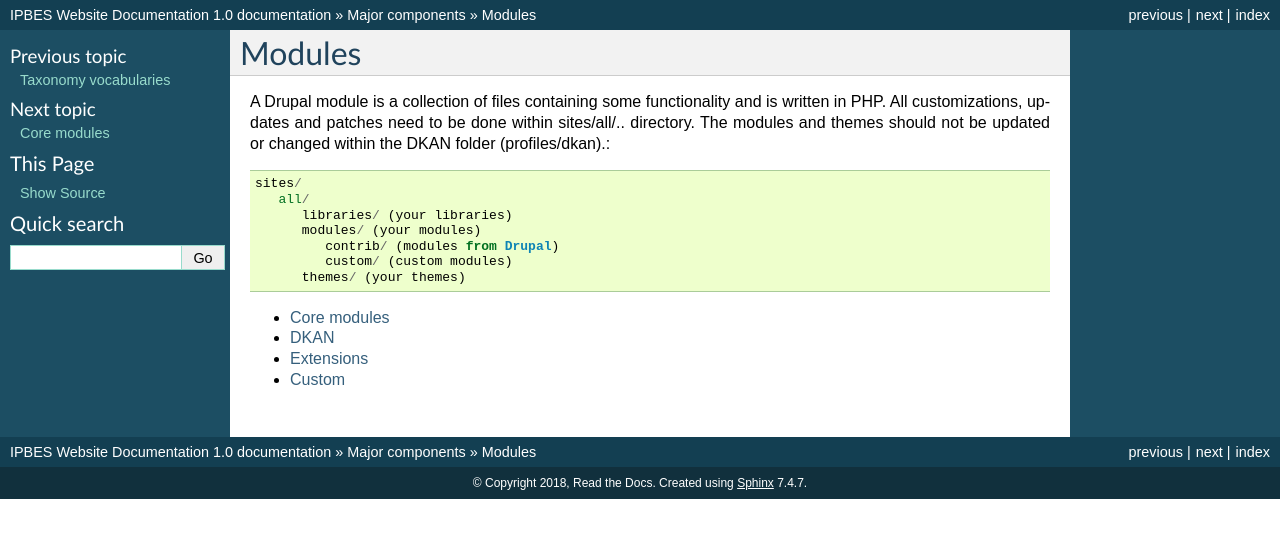
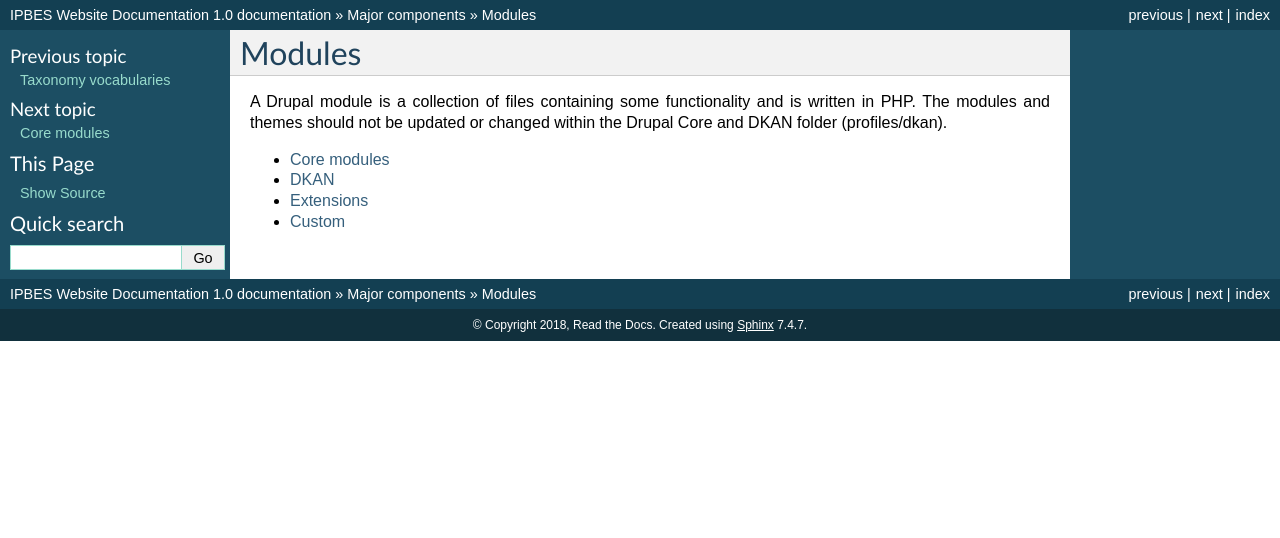
Before and after one commit to ipbes/ipbeswebdocs, a Sphinx documentation site: the page built from docs/components/modules/index.rst, in a window 1280 px wide. Shown: the top 538 px of the page. Built offline with Sphinx 7.4.7, drawn with Linux system fonts in a browser that asks for light colours; pages that are not in the unit, such as notebooks, are missing from menus.

Commit message:
Update index.rst

```diff
--- a/docs/components/modules/index.rst
+++ b/docs/components/modules/index.rst
@@ -1,18 +1,7 @@
 Modules
 =======
 
-A Drupal module is a collection of files containing some functionality and is written in PHP. All customizations, updates and patches need to be done within sites/all/.. directory. The modules and themes should not be updated or changed within the DKAN folder (profiles/dkan).::
-
-   sites/
-      all/
-         libraries/ (your libraries)
-         modules/ (your modules)
-            contrib/ (modules from Drupal)
-            custom/ (custom modules)
-         themes/ (your themes)
-
-
-
+A Drupal module is a collection of files containing some functionality and is written in PHP. The modules and themes should not be updated or changed within the Drupal Core and DKAN folder (profiles/dkan).
 
 .. toctree::
    :maxdepth: 1
```
